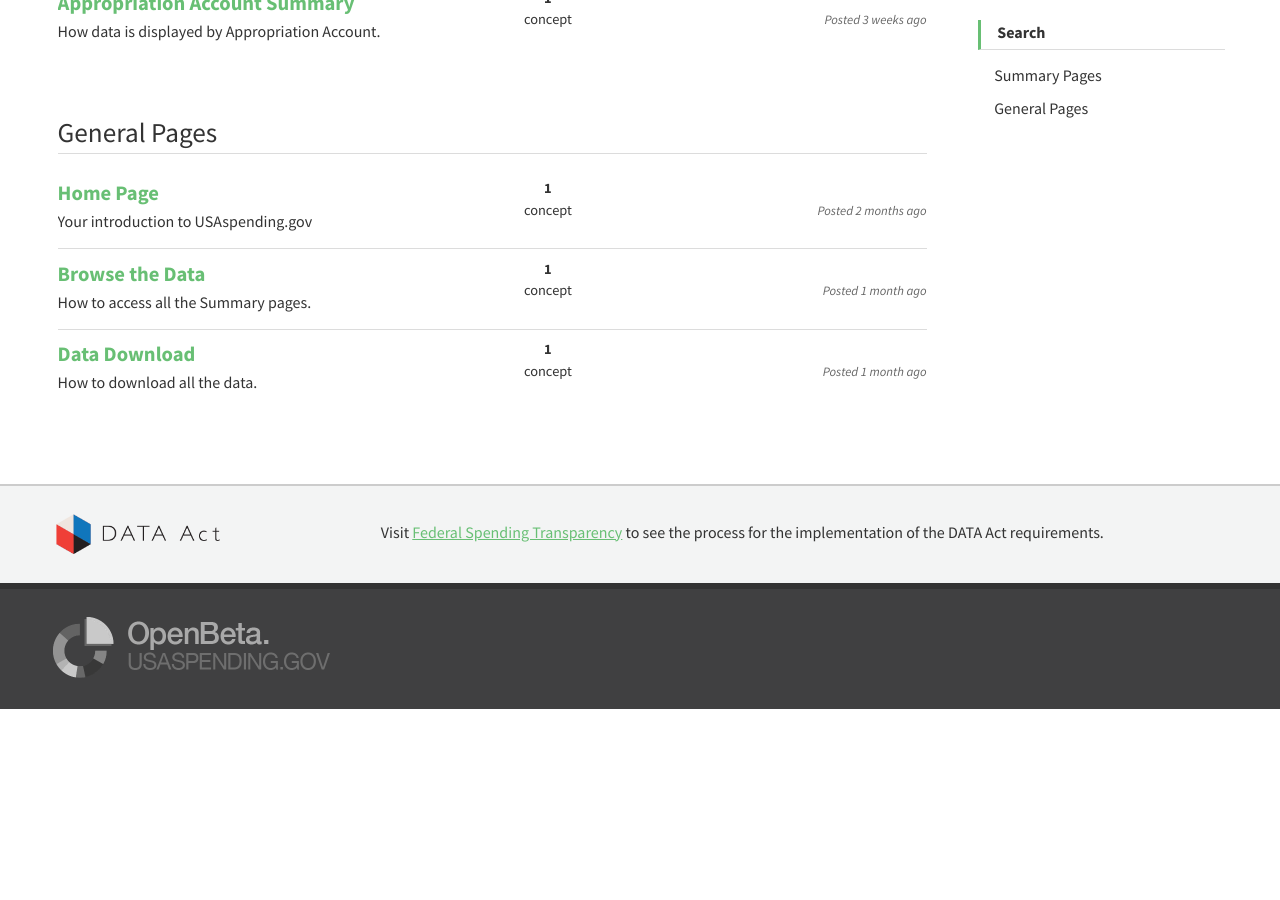
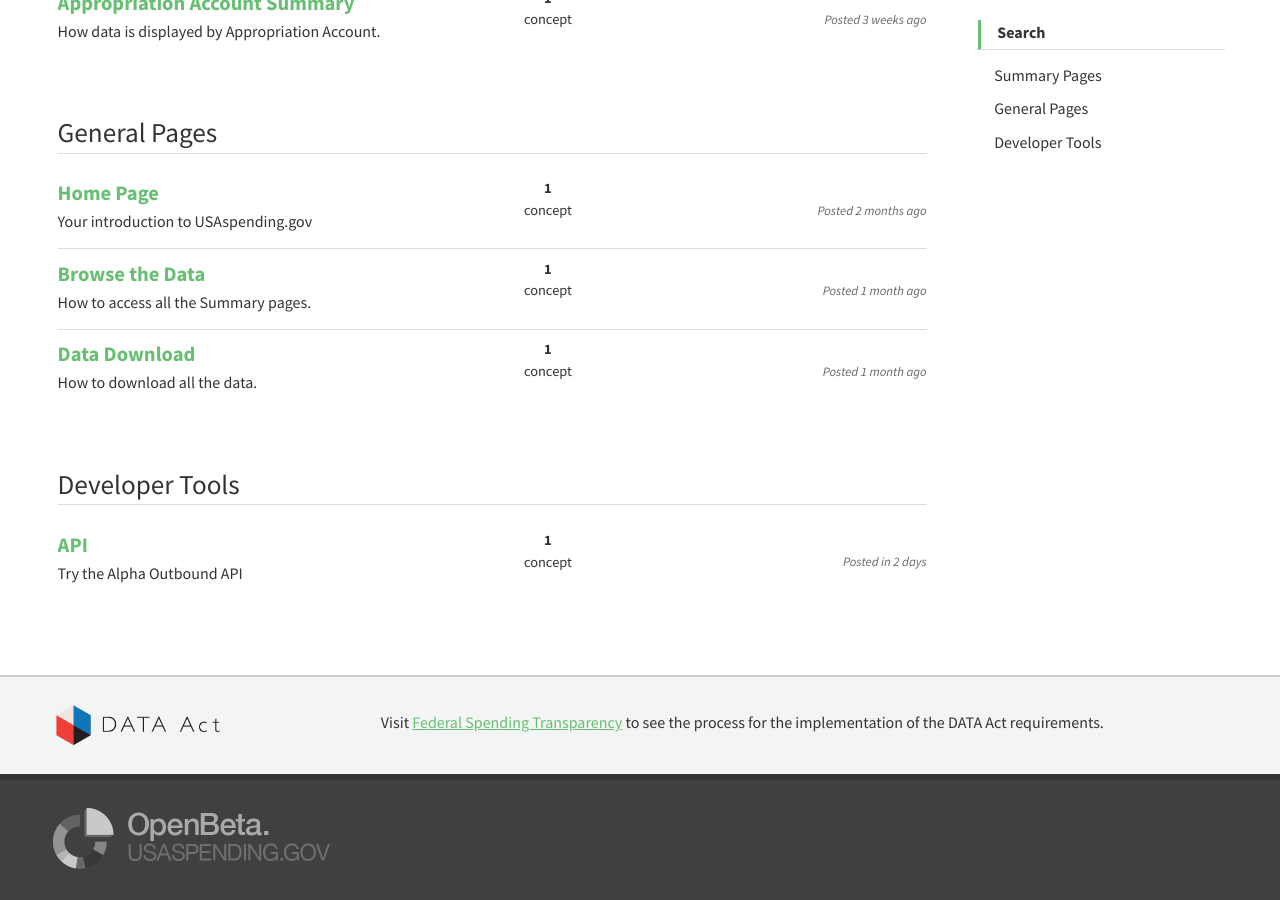
Before and after one commit to fedspendingtransparency/openbeta, a Jekyll site: the page built from concepts/index.html, in a window 1280 px wide and 900 px high, scrolled down 1284 px. Built offline with Jekyll 4.4.1, drawn with Linux system fonts in a browser that asks for light colours; comment, search, counter and statistics services are not loaded; before the commit the page ends 1993 px from its top, so only the background shows below that.

Commit message:
Concepts-landing-page-api
Added the Developer Tools section and the API

```diff
--- a/_data/concepts-landing-page.yml
+++ b/_data/concepts-landing-page.yml
@@ -99,6 +99,17 @@ active_tab:
         update_text: Posted
         disqus_identifiers:
           - 051917
+  - category: Developer Tools
+    scroll_id: developer-tools
+    topics:
+      - headline: API
+        description: Try the Alpha Outbound API
+        total_concepts: 1
+        link: /concepts/api
+        update_date: 2016-09-08
+        update_text: Posted
+        disqus_identifiers:
+          - 6193088
 
 completed_tab:
   - category: Design
```
